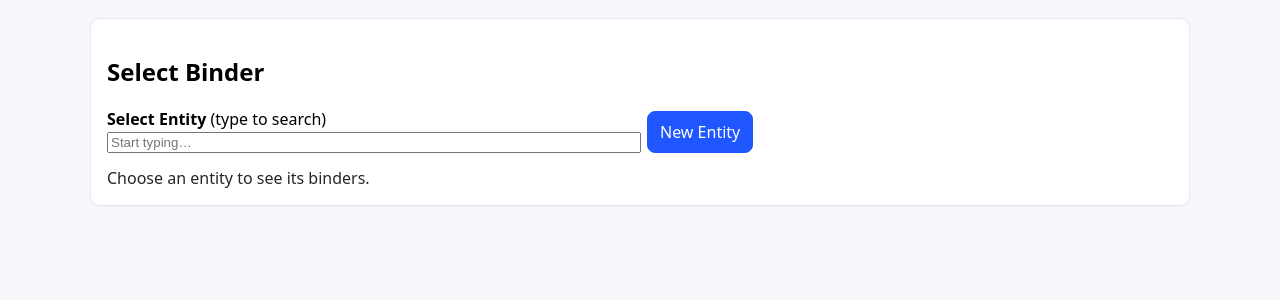
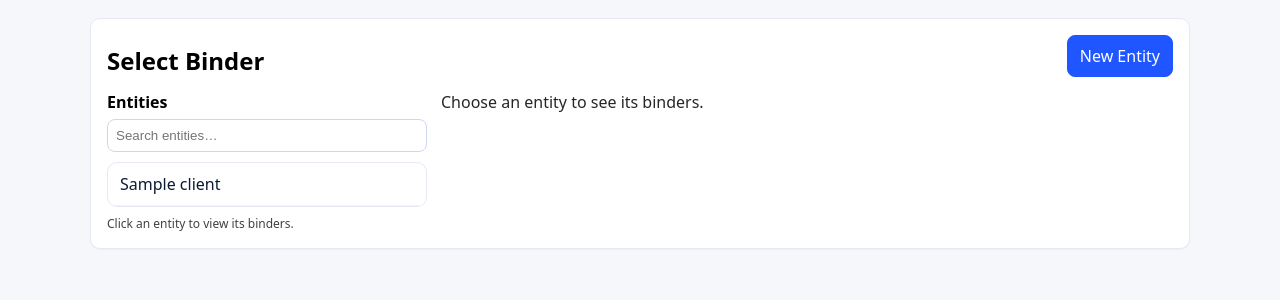
Before and after one commit to stervort/gov-financials, a FastAPI app: page / in a window 1280 px wide. Shown: the part 50-350 px from the top of the page. Run offline with FastAPI, Linux system fonts and the light colour scheme; tables that the repository leaves empty hold one stand-in row (values such as "Sample post").

Commit message:
Update home.html

```diff
--- a/api/app/templates/home.html
+++ b/api/app/templates/home.html
@@ -2,32 +2,75 @@
 {% block content %}
 
 <div class="card">
-  <h2>Select Binder</h2>
+  <div style="display:flex; justify-content:space-between; align-items:flex-end; gap:12px; flex-wrap:wrap;">
+    <h2 style="margin:0;">Select Binder</h2>
+    <a class="btn btn-primary" href="/entity/new">New Entity</a>
+  </div>
 
-  <div class="row">
-    <div class="col">
-      <label><b>Select Entity</b> (type to search)</label><br>
+  <div class="row" style="margin-top:14px;">
+    <!-- LEFT: Entity picker -->
+    <div class="col" style="flex:0 0 320px; min-width:280px;">
+      <label><b>Entities</b></label>
       <input
-        id="entity_input"
-        list="entity_list"
-        placeholder="Start typing…"
-        style="width: 100%;"
+        id="entity_search"
+        type="text"
+        placeholder="Search entities…"
+        autocomplete="off"
+        style="margin-top:6px;"
       />
-      <datalist id="entity_list">
+
+      <div
+        id="entity_list"
+        style="
+          margin-top:10px;
+          border:1px solid #e7e9f2;
+          border-radius:10px;
+          overflow:hidden;
+          background:#fff;
+        "
+      >
+        <div
+          id="entity_list_inner"
+          style="max-height:360px; overflow:auto;"
+        >
           {% for c in clients %}
-          <option data-id="{{ c.id }}" value="{{ c.client_name }}"></option>
+            <a
+              class="entity-item"
+              href="/?client_id={{ c.id }}"
+              data-name="{{ c.client_name|lower }}"
+              data-id="{{ c.id }}"
+              style="
+                display:block;
+                padding:10px 12px;
+                text-decoration:none;
+                color:#0b1b33;
+                border-bottom:1px solid #f0f2fa;
+              "
+            >
+              {{ c.client_name }}
+            </a>
           {% endfor %}
-      </datalist>
+        </div>
+
+        <div
+          id="entity_no_results"
+          class="muted"
+          style="display:none; padding:10px 12px;"
+        >
+          No matching entities.
+        </div>
+      </div>
+
+      <div class="muted" style="margin-top:8px;">
+        Click an entity to view its binders.
+      </div>
 
       <input type="hidden" id="selected_client_id" value="{{ selected_client_id or '' }}">
     </div>
 
-    <div class="col" style="display:flex; align-items:flex-end; gap:10px;">
-      <a class="btn btn-primary" href="/entity/new">New Entity</a>
-    </div>
-  </div>
-
-  <div style="margin-top:14px;">
+    <!-- RIGHT: Binder list -->
+    <div class="col">
+      <div style="margin-bottom:10px;">
         {% if selected_entity_name %}
           <p style="margin:0;">
             <b>Entity:</b> {{ selected_entity_name }}
@@ -38,7 +81,6 @@
       </div>
 
       {% if binders and binders|length > 0 %}
-    <h3 style="margin-top:14px;">Binders</h3>
         <table>
           <thead>
             <tr>
@@ -61,48 +103,62 @@
             {% endfor %}
           </tbody>
         </table>
+
       {% elif selected_entity_name %}
-    <div class="warn" style="margin-top:12px;">
+        <div class="warn">
           No binders found for this entity.
         </div>
       {% endif %}
     </div>
+  </div>
+</div>
 
 <script>
-  // Typeahead datalist -> redirect to /?client_id=...
   (function () {
-    const input = document.getElementById("entity_input");
-    const list = document.getElementById("entity_list");
-    const hidden = document.getElementById("selected_client_id");
+    const search = document.getElementById("entity_search");
+    const selectedId = document.getElementById("selected_client_id").value;
+    const items = Array.from(document.querySelectorAll(".entity-item"));
+    const noResults = document.getElementById("entity_no_results");
 
-    // If already selected, display the name in the input
-    const selectedId = hidden.value;
+    // Highlight selected entity
     if (selectedId) {
-      const opts = list.querySelectorAll("option");
-      for (const o of opts) {
-        if (o.dataset.id === selectedId) {
-          input.value = o.value;
+      for (const a of items) {
+        if (a.dataset.id === selectedId) {
+          a.style.background = "#f2f4fb";
+          a.style.fontWeight = "600";
+          // scroll into view (nice touch)
+          setTimeout(() => a.scrollIntoView({ block: "nearest" }), 0);
           break;
         }
       }
     }
 
-    input.addEventListener("change", () => {
-      const val = input.value;
-      let foundId = null;
+    function applyFilter() {
+      const q = (search.value || "").trim().toLowerCase();
+      let visibleCount = 0;
 
-      const opts = list.querySelectorAll("option");
-      for (const o of opts) {
-        if (o.value === val) {
-          foundId = o.dataset.id;
-          break;
-        }
+      for (const a of items) {
+        const name = a.dataset.name || "";
+        const show = !q || name.includes(q);
+        a.style.display = show ? "block" : "none";
+        if (show) visibleCount++;
       }
 
-      if (foundId) {
-        window.location.href = "/?client_id=" + encodeURIComponent(foundId);
+      noResults.style.display = (visibleCount === 0) ? "block" : "none";
+    }
+
+    search.addEventListener("input", applyFilter);
+
+    // Optional: press Escape to clear search
+    search.addEventListener("keydown", (e) => {
+      if (e.key === "Escape") {
+        search.value = "";
+        applyFilter();
       }
     });
+
+    // Run once on load
+    applyFilter();
   })();
 </script>
 
```
Lines whose indentation alone changed are shown as unchanged.
